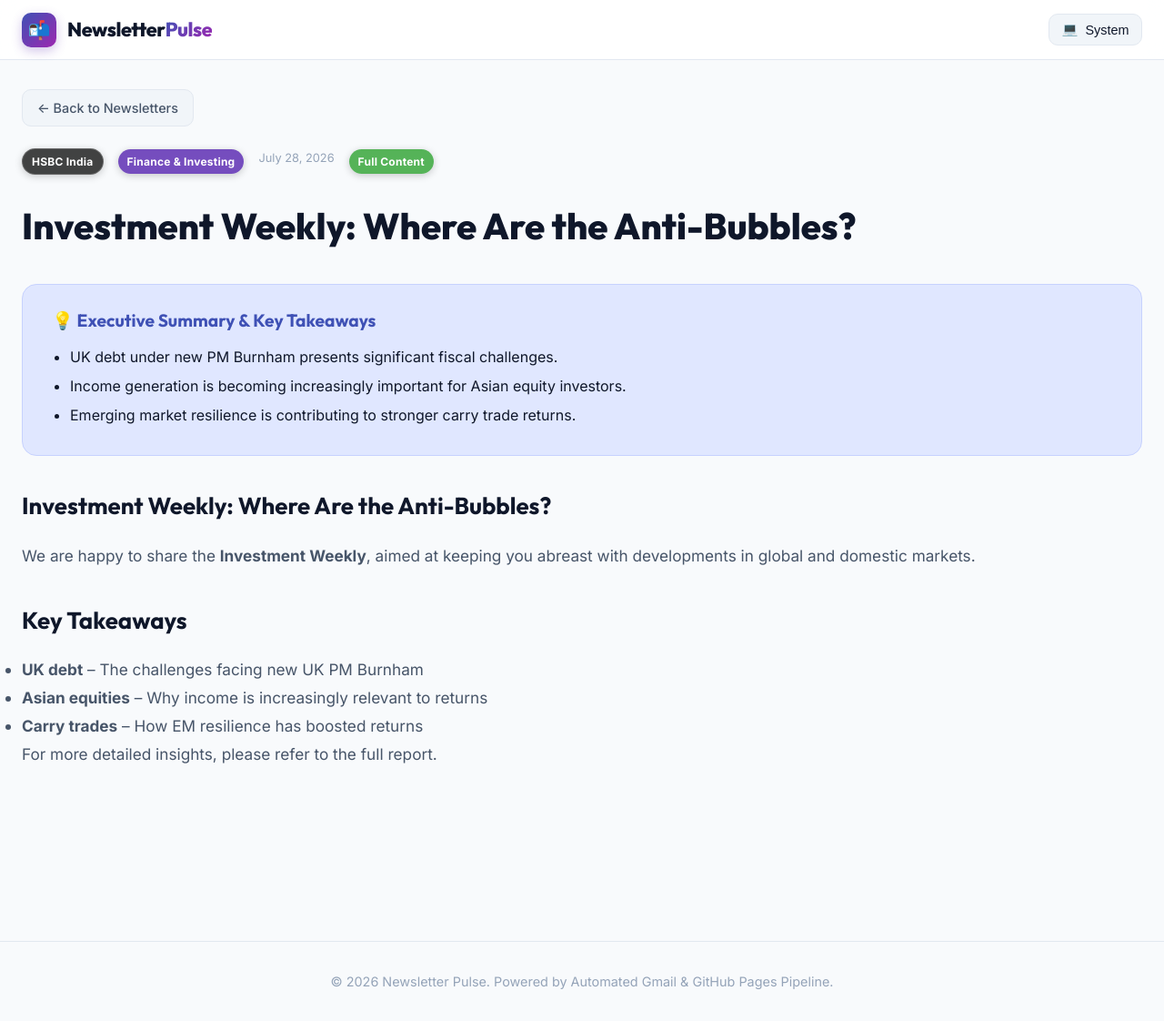
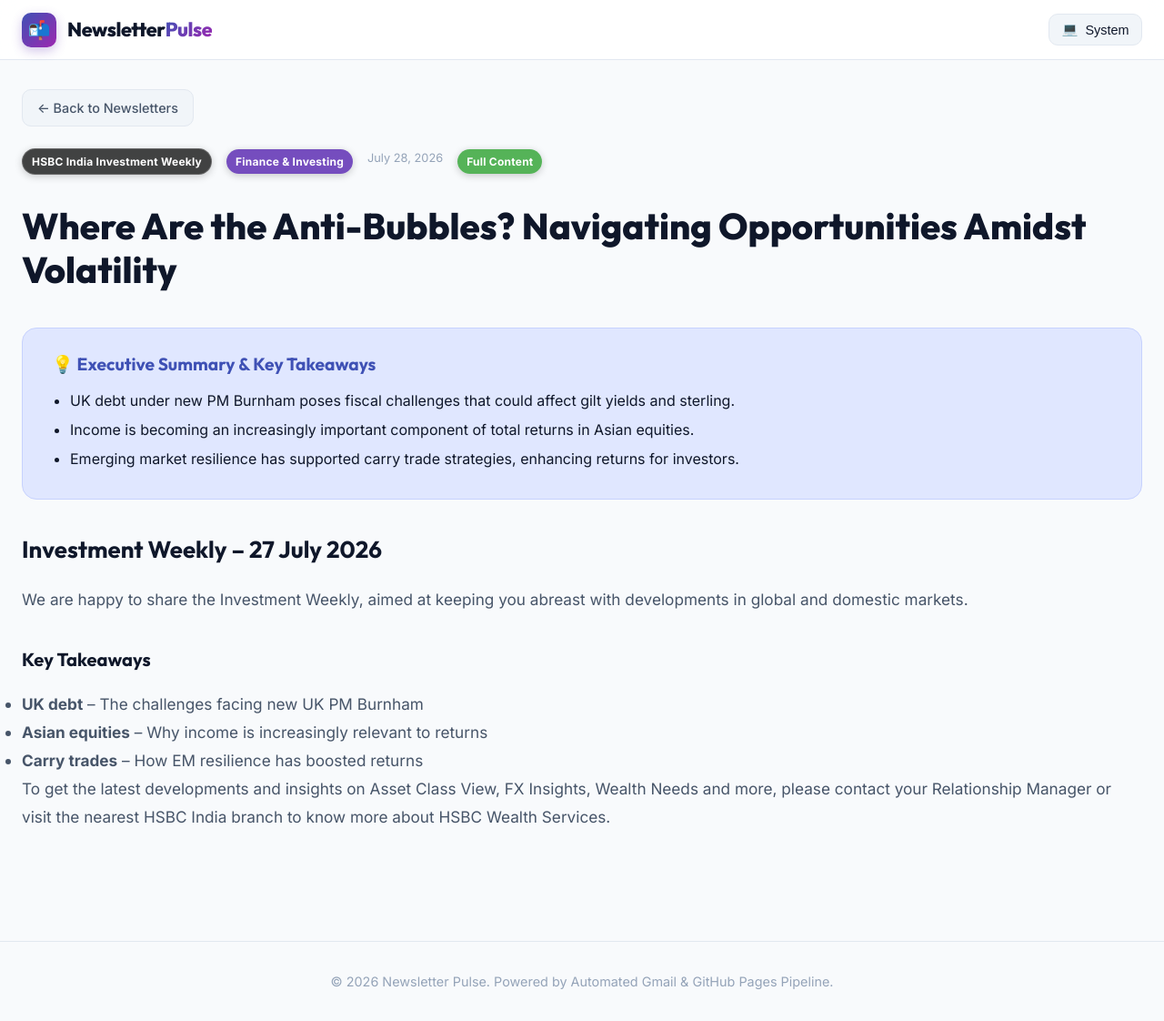
Before and after one commit to vampcoder/daily-newsletters, a Jekyll site: the page built from _posts/2026-07-28-investment-weekly-27-july-2026-where-are-the-anti-bubbles.md, in a window 1280 px wide and 1122 px high. Shown: the whole window at 91% size. Built offline with Jekyll 4.4.1, drawn with Linux system fonts in a browser that asks for light colours.

Commit message:
Update newsletter: Investment Weekly 27 July 2026 | Where are the anti-bubbles?

```diff
--- a/_posts/2026-07-28-investment-weekly-27-july-2026-where-are-the-anti-bubbles.md
+++ b/_posts/2026-07-28-investment-weekly-27-july-2026-where-are-the-anti-bubbles.md
@@ -1,27 +1,26 @@
 ---
 layout: post
-title: "Investment Weekly: Where Are the Anti-Bubbles?"
+title: "Where Are the Anti-Bubbles? Navigating Opportunities Amidst Volatility"
 date: 2026-07-28 18:30:48 +0800
-source: "HSBC India"
+source: "HSBC India Investment Weekly"
 category: "Finance & Investing"
-excerpt: "This week's Investment Weekly from HSBC India highlights the new UK Prime Minister Burnham's debt challenges, the rising relevance of income in Asian equities, and how emerging market resilience has boosted carry trade returns. It provides key data points and insights to navigate current market volatility."
+excerpt: "This week's Investment Weekly examines how investors can find opportunities during market volatility, focusing on UK debt challenges under new PM Burnham, the growing relevance of income in Asian equities, and how emerging market resilience has boosted carry trade returns. The report offers key data and insights to help navigate the current landscape."
 theme_gradient: "linear-gradient(135deg, #00bcd4 0%, #0097a7 100%)"
 image: "http://mail.hsbc.com.hk/in/mm_invtwklyrep_270726/images/header_img.jpg"
 is_summary: false
 key_takeaways:
-  - "UK debt under new PM Burnham presents significant fiscal challenges."
-  - "Income generation is becoming increasingly important for Asian equity investors."
-  - "Emerging market resilience is contributing to stronger carry trade returns."
+  - "UK debt under new PM Burnham poses fiscal challenges that could affect gilt yields and sterling."
+  - "Income is becoming an increasingly important component of total returns in Asian equities."
+  - "Emerging market resilience has supported carry trade strategies, enhancing returns for investors."
 ---
 
-# Investment Weekly: Where Are the Anti-Bubbles?
+## Investment Weekly – 27 July 2026
 
-We are happy to share the **Investment Weekly**, aimed at keeping you abreast with developments in global and domestic markets.
+We are happy to share the Investment Weekly, aimed at keeping you abreast with developments in global and domestic markets.
 
-## Key Takeaways
-
+### Key Takeaways
 - **UK debt** – The challenges facing new UK PM Burnham
 - **Asian equities** – Why income is increasingly relevant to returns
 - **Carry trades** – How EM resilience has boosted returns
 
-For more detailed insights, please refer to the full report.
+To get the latest developments and insights on Asset Class View, FX Insights, Wealth Needs and more, please contact your Relationship Manager or visit the nearest HSBC India branch to know more about HSBC Wealth Services.
```
